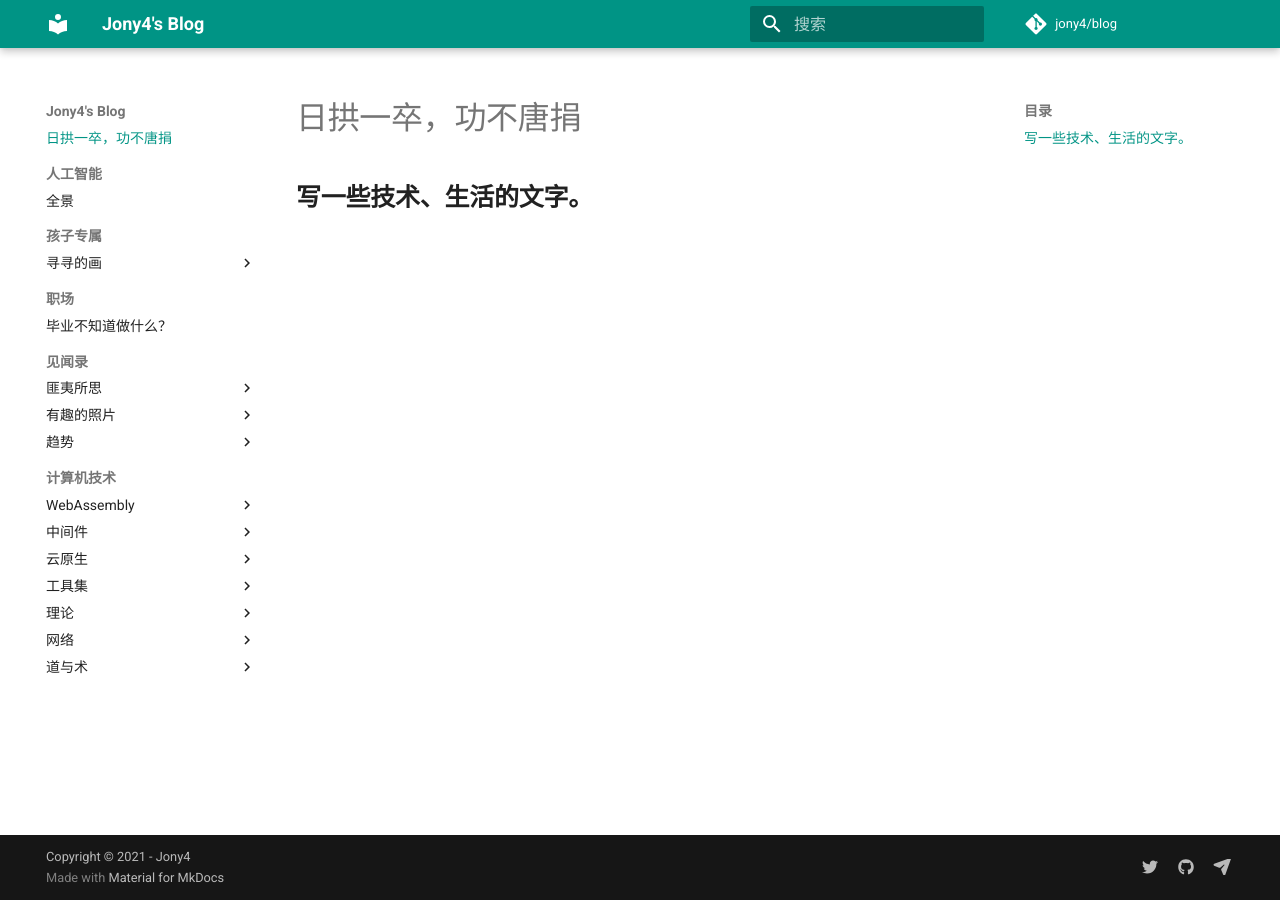
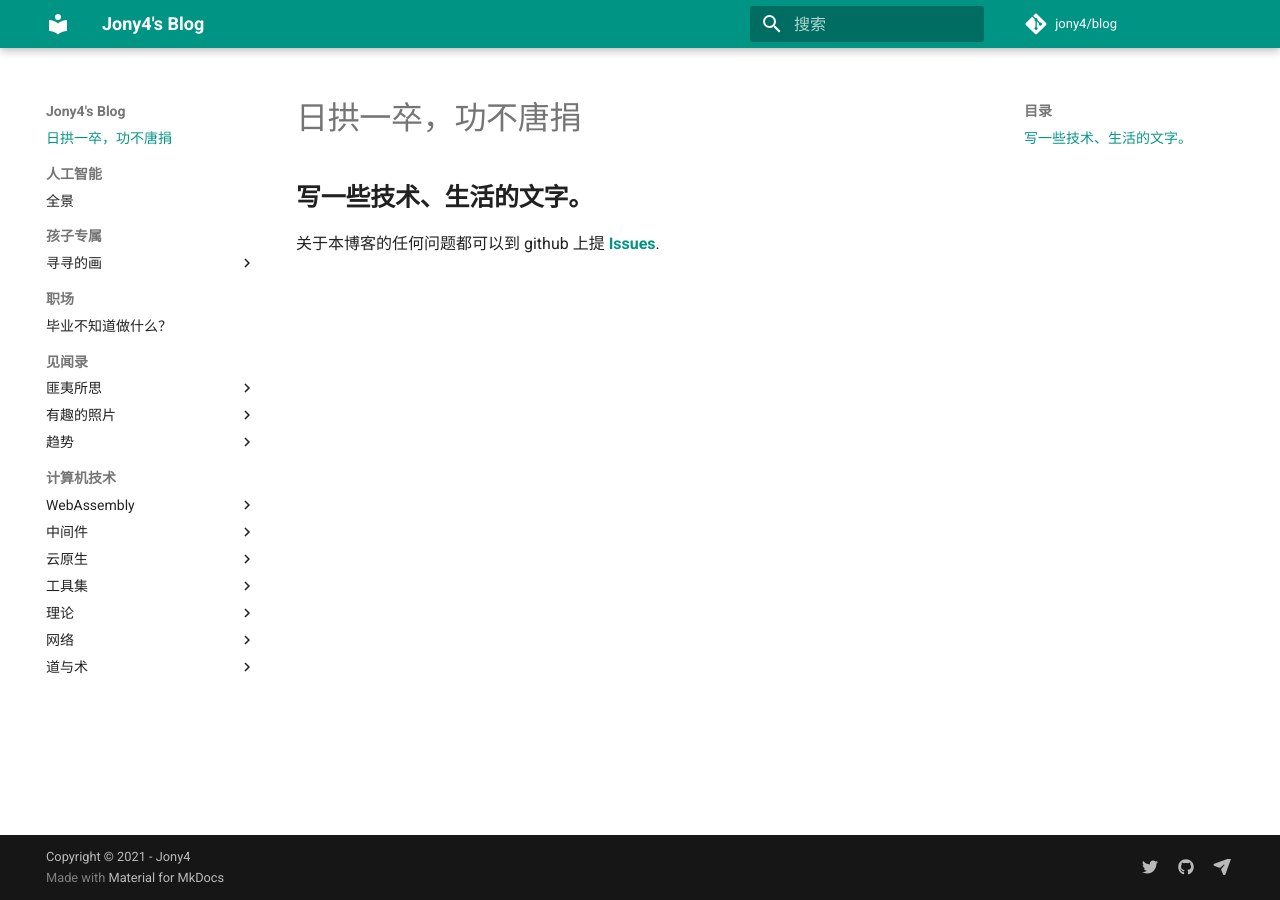
Before and after one commit to jony4/jony4, an MkDocs documentation site: the page built from docs/index.md, in a window 1280 px wide. Built offline with MkDocs 1.6.1 and Material for MkDocs 9.7.7, drawn with Linux system fonts in a browser that asks for light colours; comment, search, counter and statistics services are not loaded.

Commit message:
Update index.md

```diff
--- a/docs/index.md
+++ b/docs/index.md
@@ -1,3 +1,5 @@
 # 日拱一卒，功不唐捐
 
 ## **写一些技术、生活的文字。**
+
+关于本博客的任何问题都可以到 github 上提 [**Issues**](https://github.com/jony4/blog/issues/new).
```
